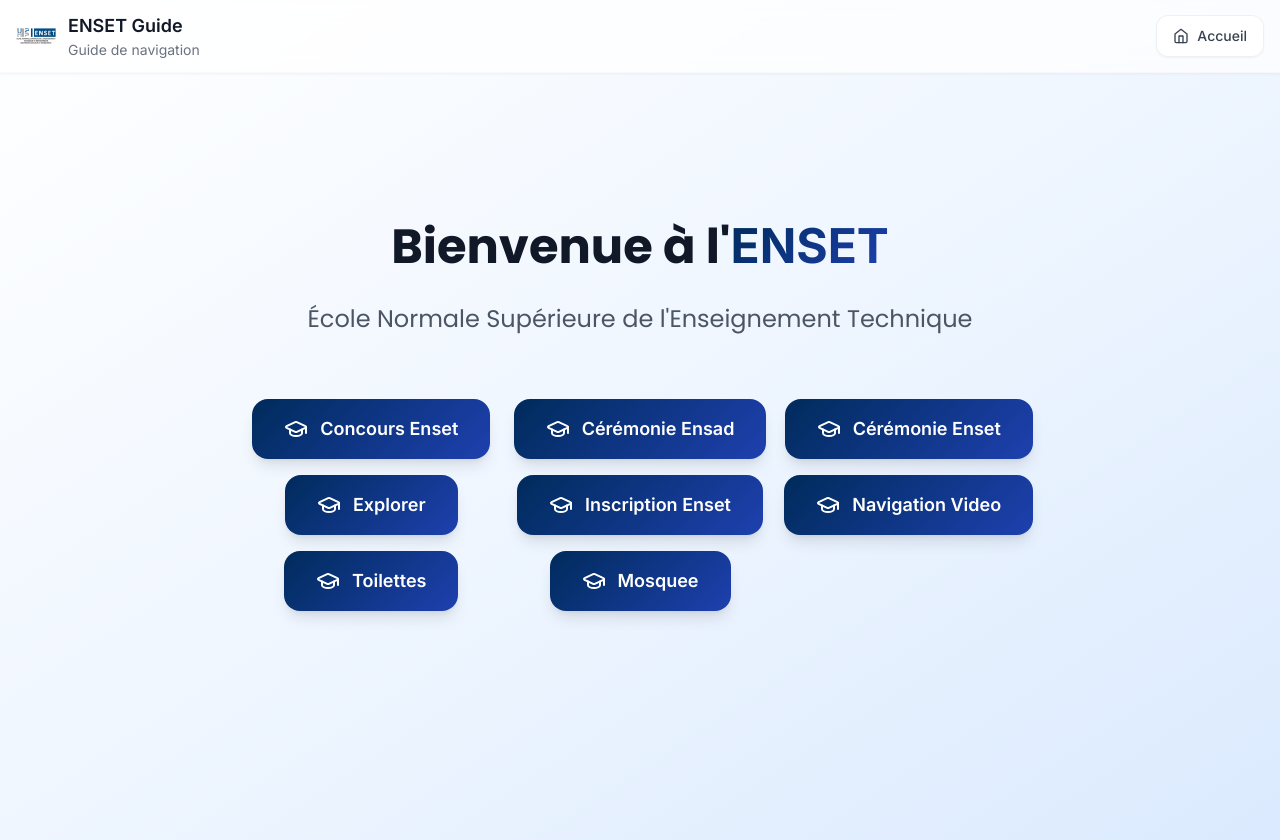
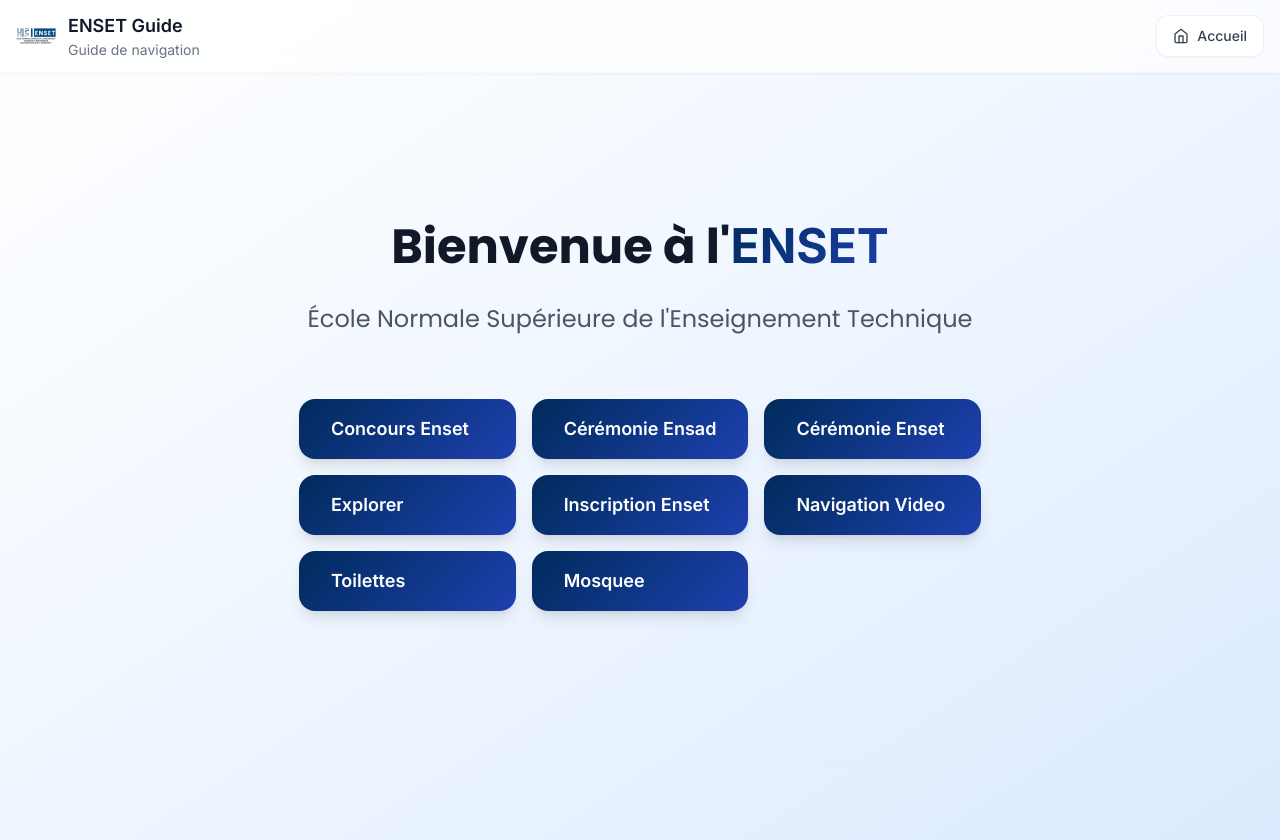
Before and after one commit to ENSETM-EDU/enset-indoor-navigation-guide, a React (Vite) app: page / in a window 1280 px wide. Built offline with nearby package versions, Linux system fonts and the light colour scheme.

Commit message:
fix: Adjust button width in HomePage component for consistent layout

```diff
--- a/src/pages/HomePage.tsx
+++ b/src/pages/HomePage.tsx
@@ -56,9 +56,8 @@
               whileHover={{ scale: 1.05 }}
               whileTap={{ scale: 0.95 }}
               onClick={() => navigate(page.route)}
-              className="button-primary text-white px-8 py-4 rounded-2xl font-semibold text-lg shadow-lg flex items-center space-x-3 mx-auto font-poppins"
+              className="button-primary text-white px-8 py-4 rounded-2xl font-semibold text-lg shadow-lg flex items-center space-x-3 mx-auto font-poppins w-full"
             >
-              <GraduationCap className="w-6 h-6" />
               <span>{page.name}</span>
             </motion.button>
           ))}
```
